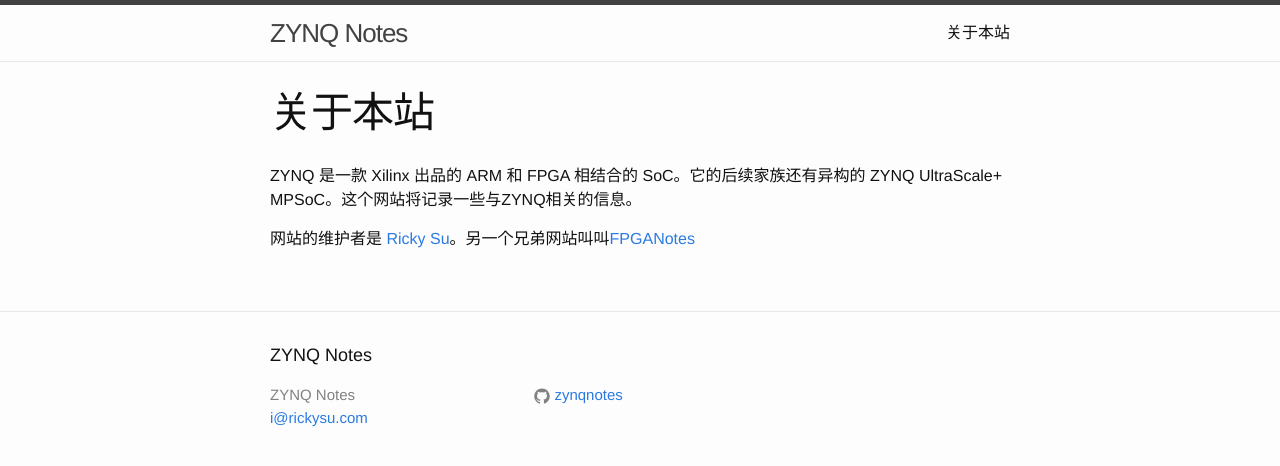
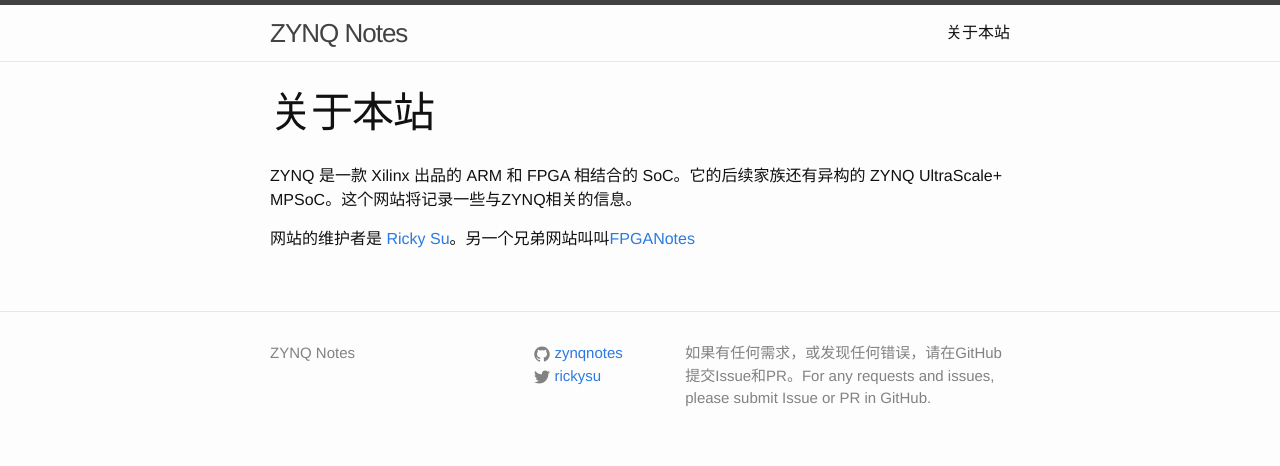
Before and after one commit to zynqnotes/zynqnotes.github.io, a Jekyll site: the page built from about.md, in a window 1280 px wide. Shown: the top 466 px of the page. Built offline with Jekyll 4.4.1, drawn with Linux system fonts in a browser that asks for light colours.

Commit message:
add description and remove redundant site name in footer

```diff
--- a/_config.yml
+++ b/_config.yml
@@ -1,9 +1,10 @@
 # Site settings
 title: ZYNQ Notes
-email: i@rickysu.com
 
 baseurl: "" # the subpath of your site, e.g. /blog/
 url: "http://zynqnotes.com" # the base hostname & protocol for your site
 github_username:  zynqnotes
+twitter_username: rickysu
+description: 如果有任何需求，或发现任何错误，请在GitHub提交Issue和PR。For any requests and issues, please submit Issue or PR in GitHub.
 # Build settings
 markdown: kramdown
--- a/_includes/footer.html
+++ b/_includes/footer.html
@@ -1,8 +1,6 @@
 <footer class="site-footer">
 
   <div class="wrapper">
-
-    <h2 class="footer-heading">{{ site.title }}</h2>
 
     <div class="footer-col-wrapper">
       <div class="footer-col  footer-col-1">
```
